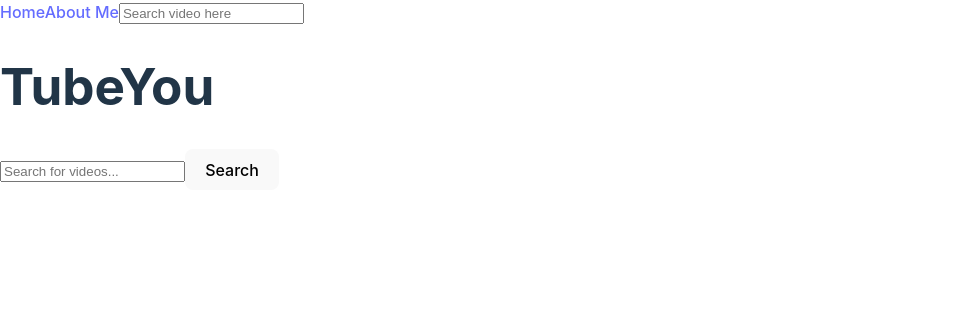
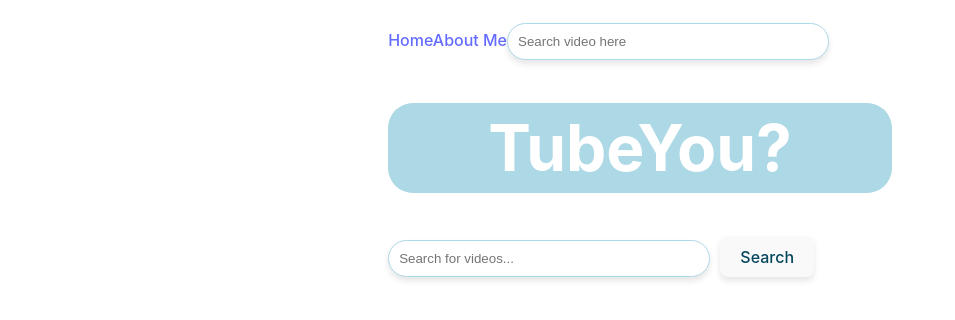
Before and after one commit to MarcusB86/YouTubePJ-FKM, a React (Vite) app in the folder youtube-pj/: page / in a window 1280 px wide. Shown: the top 320 px of the page, without its empty margins (0-955 px from the left). Built offline with nearby package versions, Linux system fonts and the light colour scheme.

Commit message:
Styling on the title, and search bar

```diff
--- a/youtube-pj/src/App.jsx
+++ b/youtube-pj/src/App.jsx
@@ -11,7 +11,6 @@ function App() {
         <Navbar />
         <Routes>
           <Route exact path="/" element={<Home />} />
-          <Route path="/video" element={<Video />} />
           <Route path="/video/:videoId" element={<Video/>} />
         </Routes>
       </Router>
--- a/youtube-pj/src/components/Home.jsx
+++ b/youtube-pj/src/components/Home.jsx
@@ -41,7 +41,7 @@ export default function Home() {
     }
     return (
         <div>
-            <h1>TubeYou</h1>
+            <h1 className="title">TubeYou?</h1>
 
             <form onSubmit={handleSearchSubmit}>
                 <input
@@ -68,178 +68,3 @@ export default function Home() {
         </div>
     );
 }
-
-
-
-
-
-
-
-
-
-
-
-
-
-
-
-
-
-
-
-
-
-
-
-
-
-
-
-
-
-// import React, { useState } from "react";
-
-// export default function Home() {
-//     const [searchVideo, setSearchVideo] = useState('');
-//     const [videos, setVideos] = useState([]);
-
-//     function handleSearchInputChange(event) {
-//         setSearchVideo(event.target.value);
-//     }
-
-//     async function handleSearchSubmit(event) {
-//         event.preventDefault();
-//         setVideos([]);
-
-
-//         const apiKey = "AIzaSyDg3kzDFajLeMcs1XTKF3oegDOLQtro2z0";
-
-
-//         const response = await fetch(`https://www.googleapis.com/youtube/v3/search?key=${apiKey}&part=snippet&type=video&q=${searchVideo}&maxResults=8`);
-//         const data = await response.json();
-
-
-//         const videoItems = data.items.map(item => ({
-//             id: item.id.videoId,
-//             title: item.snippet.title,
-//             thumbnail: item.snippet.thumbnails.default.url
-//         }));
-
-
-//         setVideos(videoItems);
-//     }
-
-//     return (
-//         <div>
-//             <h1>YouTube?</h1>
-//             <form onSubmit={handleSearchSubmit}>
-//                 <input
-//                     type="text"
-//                     placeholder="Search for videos..."
-//                     value={searchVideo}
-//                     onChange={handleSearchInputChange}
-//                 />
-//                 <button type="submit">Search</button>
-//             </form>
-
-//             {/* Display the search results */}
-//             <div>
-//                 {videos.map(video => (
-//                     <div key={video.id}>
-//                         <Link to={`/video/${video.id}`}>
-//                         <img src={video.thumbnail} alt="Thumbnail" />
-//                         <p>{video.title}</p>
-//                         </Link>
-//                     </div>
-//                 ))}
-//             </div>
-//         </div>
-//     );
-// }
-
-
-
-
-
-
-// import React, { useState } from "react";
-// import Navbar from "./Navbar";
-
-// export default function Home() {
-//     const [searchVideo, setSearchVideo] = useState('');
-//     const [searchResults, setSearchResults] = useState([]);
-
-//     const API_KEY = process.env.VITE_API_KEY;
-
-//     function handleSearchInputChange(event) {
-//         setSearchVideo(event.target.value);
-//     }
-
-//     function handleSearchSubmit(event) {
-//         event.preventDefault();
-//         fetch(
-//             `https://youtube.googleapis.com/youtube/v3/search?key=${API_KEY}&q=${searchVideo}`
-//         )
-//         .then((response) => {
-//             if (!response.ok) {
-//                 throw new Error("Failed to fetch videos");
-//             }
-//             return response.json();
-//         })
-//         .then(() => {
-//             setSearchResults()
-//         })
-//         .catch((error) => {
-//             console.error("Error fetching videos:", error);
-//         });
-//     }
-
-//     return (
-//         <div>
-//             <Navbar />
-//             <h1>YouTube Project</h1>
-//             <form onSubmit={handleSearchSubmit}>
-//                 <input
-//                     type="text"
-//                     placeholder="Search for videos..."
-//                     value={searchVideo}
-//                     onChange={handleSearchInputChange}
-//                 />
-//                 <button type="submit">Search</button>
-//             </form>
-//         </div>
-//     );
-// };
-
-
-// import React, { useState } from 'react';
-
-// function Home() {
-//   const [searchVideos, setSearchVideos] = useState('');
-//   const [videos, setVideos] = useState([]);
-
-//   function handleInputChange(event) {
-//     setSearchVideos(event.target.value);
-//   };
-
-//   function handleSearchSubmit() {
-//     console.log('Searching for:', searchVideos);
-
-//   };
-
-//   return (
-//     <div>
-//       <h1>Youtube?</h1>
-//       <input
-//         type="text"
-//         placeholder="Search for videos..."
-//         value={searchVideos}
-//         onChange={handleInputChange}
-//       />
-//       <button onClick={handleSearchSubmit}>Search</button>
-//       <p>Prompting the user to search for videos...</p>
-//     </div>
-//   );
-// }
-
-// export default Home;
--- a/youtube-pj/src/components/styles.css
+++ b/youtube-pj/src/components/styles.css
@@ -2,6 +2,11 @@
     display: grid;
     grid-template-columns: repeat(2, 1fr);
     grid-gap: 20px;
+}
+.video-grid div {
+    flex: 1 1 calc(25% - 16px);
+    box-sizing: border-box;
+    max-width: calc(25% - 16px);
 }
 
 .video-item {
@@ -9,7 +14,51 @@
 }
 .page-container {
     display: flex;
+    flex-direction: column;
+    align-items: center;
+    width: 100%;
+    text-align: center;
+    margin-top: 500px
+}
+  .title {
+    display: flex;
+    background-color: lightblue;
+    color: white;
+    padding: 10px 100px;
+    border-radius: 25px;
+    font-size: 4em;
+}
+html, body {
+    height: 100%;
+    margin: 0;
+    display: flex;
     justify-content: center;
-    align-items: center;
-    height: 100vh;
-  }
+    align-items: flex-start;
+}
+input[type="text"] {
+    padding: 10px;
+    width: 300px;
+    border: 1px solid lightblue;
+    border-radius: 25px;
+    box-shadow: 0px 4px 6px rgba(0, 0, 0, 0.1);
+    outline: none;
+    transition: box-shadow 0.3s ease-in-out;
+}
+button {
+    padding: 10px 20px;
+    margin-left: 10px;
+    border: none;
+    border-radius: 25px;
+    background-color: lightblue;
+    color: rgb(4, 70, 92);
+    cursor: pointer;
+    box-shadow: 0px 4px 6px rgba(0, 0, 0, 0.1);
+    transition: background-color 0.3s ease-in-out, box-shadow 0.3s ease-in-out;
+}
+button:hover {
+    background-color: lightblue;
+}
+
+.video-grid img:hover {
+    transform: scale(1.25);
+}
```
